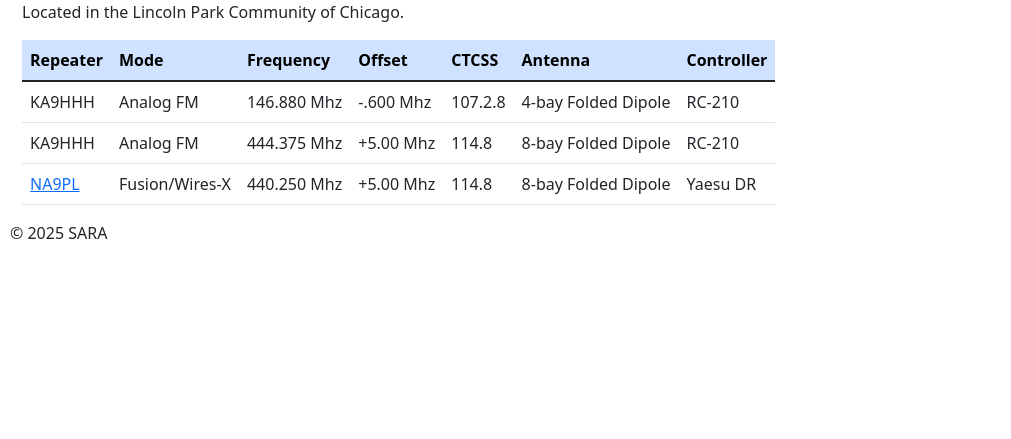
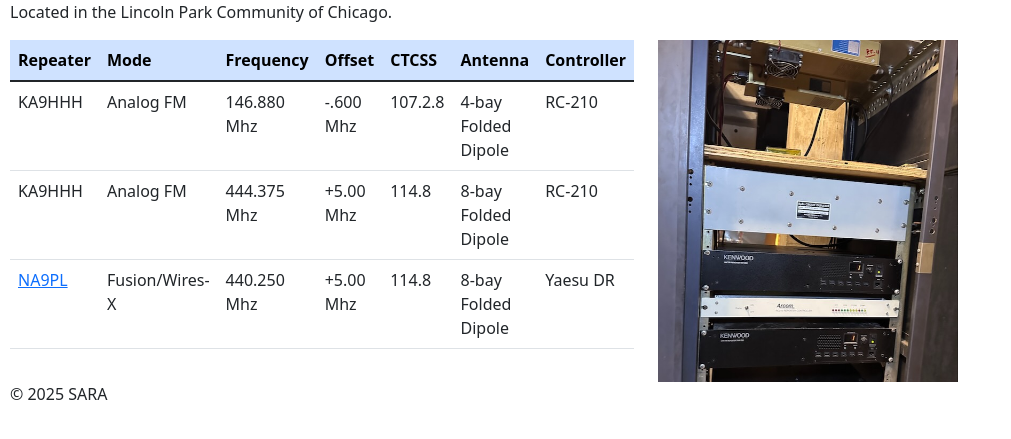
Before and after one commit to sara-user/SARA-website, a PHP site: page /repeaters.php in a window 1280 px wide. Shown: the part 66-505 px from the top of the page, without its empty margins (0-1011 px from the left). Run offline with PHP 8.4, Linux system fonts and the light colour scheme.

Commit message:
Repeater phjoto

```diff
--- a/repeaters.php
+++ b/repeaters.php
@@ -1,8 +1,8 @@
+<?php include 'includes/header.php'; ?>
+<p>Located in the Lincoln Park Community of Chicago.</p>
 
-<?php include 'includes/header.php'; ?>
-
-<div class="container">
-    <p>Located in the Lincoln Park Community of Chicago.</p>
+<div class="row">
+    <div class="col">
         <table class="table">
             <thead class="table-primary">
             <tr>
@@ -35,7 +35,8 @@
                 <td>RC-210</td>
             </tr>
             <tr>
-            <td title="Polish-American Ham Radio Operators Society"><a href="https://paaros.com" target="_blank">NA9PL</a></td>
+                <td title="Polish-American Ham Radio Operators Society"><a href="https://paaros.com"
+                                                                           target="_blank">NA9PL</a></td>
                 <td>Fusion/Wires-X</td>
                 <td>440.250 Mhz</td>
                 <td>+5.00 Mhz</td>
@@ -46,4 +47,8 @@
             </tbody>
         </table>
     </div>
+    <div class="col">
+        <img src="images/vhfUhfrepeaters.jpeg" width="300">
+    </div>
+</div>
 <?php include 'includes/footer.php'; ?>
```
Also changed, not shown: images/vhfUhfrepeaters.jpeg (added). Lines whose indentation alone changed are shown as unchanged.
